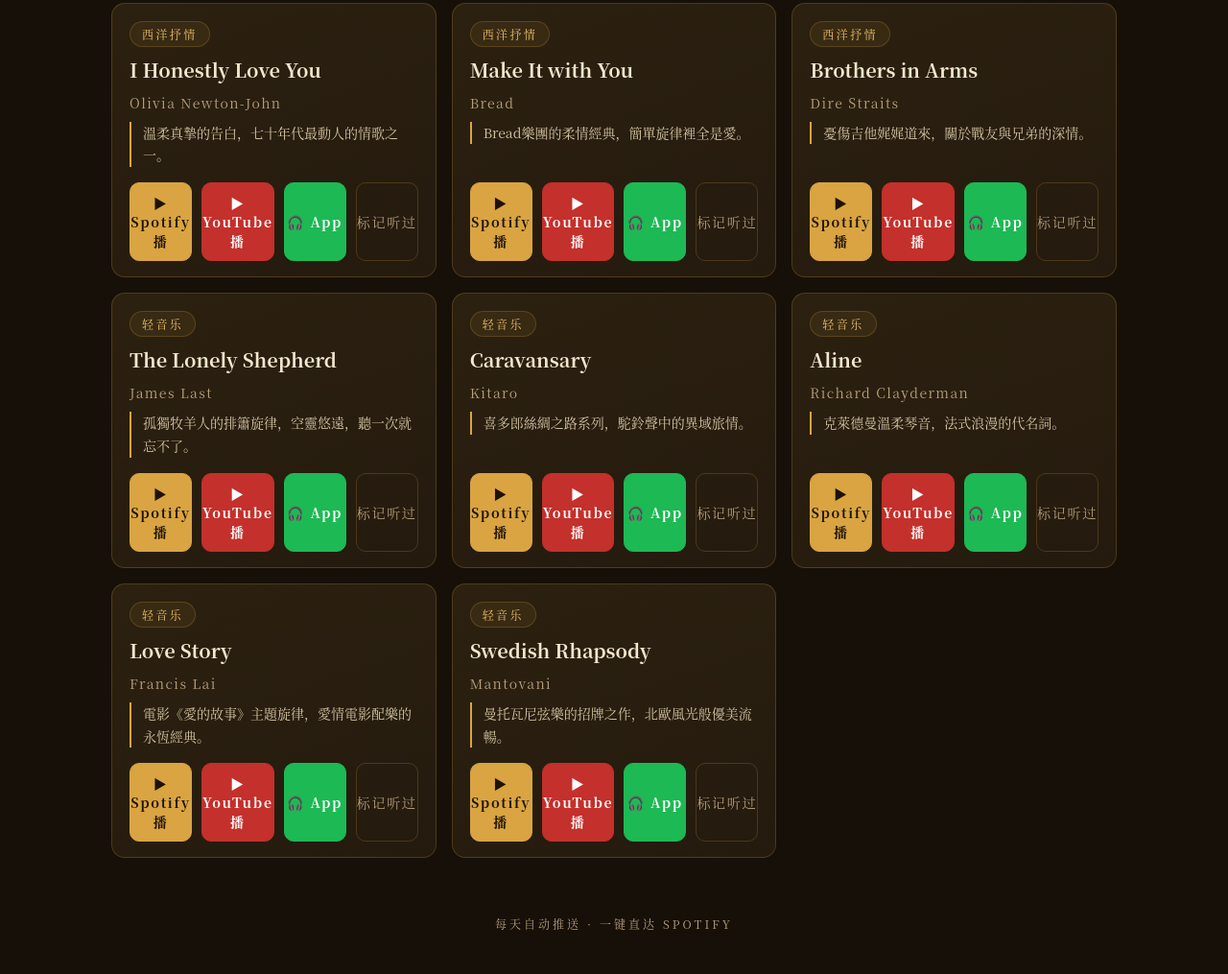
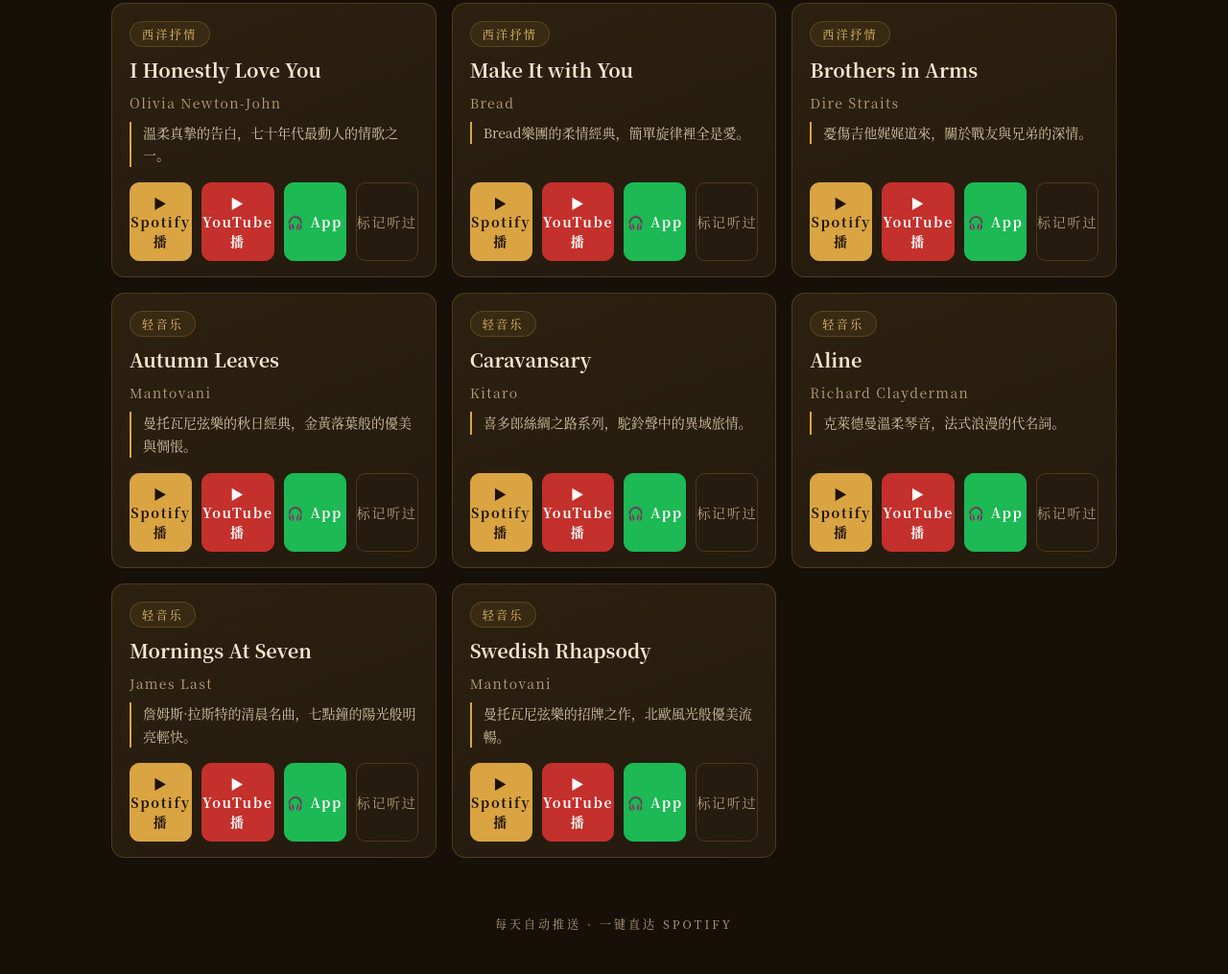
Before and after one commit to bmw66391/bow-music, a plain HTML site: page index.html in a window 1280 px wide. Shown: the part 1687-2702 px from the top of the page at 96% size. Drawn offline with Linux system fonts and the light colour scheme.

Commit message:
每日音樂更新

```diff
--- a/index.html
+++ b/index.html
@@ -137,7 +137,7 @@ footer{text-align:center; color:var(--muted); font-size:12px; letter-spacing:.25
   <div class="stats" id="stats"></div>
   <div style="margin-top:16px; display:flex; gap:10px; justify-content:center; flex-wrap:wrap;">
     <button class="btn play big" onclick="togglePlaylist()">🎵 连续播放全部</button>
-    <a class="btn big shuffle" href="spotify:playlist:3mbZYmfA7g6W0NVqf8PuYB">🔀 随机播放</a>
+    <a class="btn big shuffle" href="spotify:playlist:3hnCTYx4y1MytnsmWPeV62">🔀 随机播放</a>
   </div>
   <div id="playlistBox" style="display:none; max-width:640px; margin:16px auto 0; border-radius:12px; overflow:hidden; border:1px solid var(--line);"></div>
 </header>
@@ -315,10 +315,10 @@ const SONGS = [
     spotify_url:"https://open.spotify.com/track/26tWBbtjvgi0tipRL2VQ2X",
     youtube_id:"jhdFe3evXpk",
     note:"憂傷吉他娓娓道來，關於戰友與兄弟的深情。" },
-  { id:826, title:"The Lonely Shepherd", artist:"James Last", category:"instrumental",
-    spotify_url:"https://open.spotify.com/track/7aTLhhyquSH49xhhVZpdFY",
-    youtube_id:"GdXyCOU2mk4",
-    note:"孤獨牧羊人的排簫旋律，空靈悠遠，聽一次就忘不了。" },
+  { id:826, title:"Autumn Leaves", artist:"Mantovani", category:"instrumental",
+    spotify_url:"https://open.spotify.com/track/3WZsAtmD3G0OG9fX9PCOXb",
+    youtube_id:"v6NrpQzYI3U",
+    note:"曼托瓦尼弦樂的秋日經典，金黃落葉般的優美與惆悵。" },
   { id:827, title:"Caravansary", artist:"Kitaro", category:"instrumental",
     spotify_url:"https://open.spotify.com/track/3UlmW944PLBExAqG9bwdVE",
     youtube_id:"dQvHz3QXL7s",
@@ -327,10 +327,10 @@ const SONGS = [
     spotify_url:"https://open.spotify.com/track/1VUXb2m1AhGog4xmzShfpf",
     youtube_id:"p0jv2p9H2g0",
     note:"克萊德曼溫柔琴音，法式浪漫的代名詞。" },
-  { id:829, title:"Love Story", artist:"Francis Lai", category:"instrumental",
-    spotify_url:"https://open.spotify.com/track/7zMaU2TWDlekmRIIQ0EAQg",
-    youtube_id:"SBRvrSOge6g",
-    note:"電影《愛的故事》主題旋律，愛情電影配樂的永恆經典。" },
+  { id:829, title:"Mornings At Seven", artist:"James Last", category:"instrumental",
+    spotify_url:"https://open.spotify.com/track/4ytsLHPLTBVOtVYICAM0k2",
+    youtube_id:"nHJ_7gfYDa4",
+    note:"詹姆斯·拉斯特的清晨名曲，七點鐘的陽光般明亮輕快。" },
   { id:830, title:"Swedish Rhapsody", artist:"Mantovani", category:"instrumental",
     spotify_url:"https://open.spotify.com/track/5fa0Rl7LUWBaYwWx3QxxvU",
     youtube_id:"03txMOmAAVA",
@@ -424,7 +424,7 @@ function togglePlaylist(){
     playlistOpen = true;
     const box = document.getElementById("playlistBox");
     box.style.display = "block";
-    box.innerHTML = `<iframe src="https://open.spotify.com/embed/playlist/3mbZYmfA7g6W0NVqf8PuYB?utm_source=generator&theme=0" width="100%" height="352" frameborder="0" allow="autoplay; clipboard-write; encrypted-media; fullscreen; picture-in-picture" loading="lazy"></iframe>`;
+    box.innerHTML = `<iframe src="https://open.spotify.com/embed/playlist/3hnCTYx4y1MytnsmWPeV62?utm_source=generator&theme=0" width="100%" height="352" frameborder="0" allow="autoplay; clipboard-write; encrypted-media; fullscreen; picture-in-picture" loading="lazy"></iframe>`;
   }
   render();
 }
```
